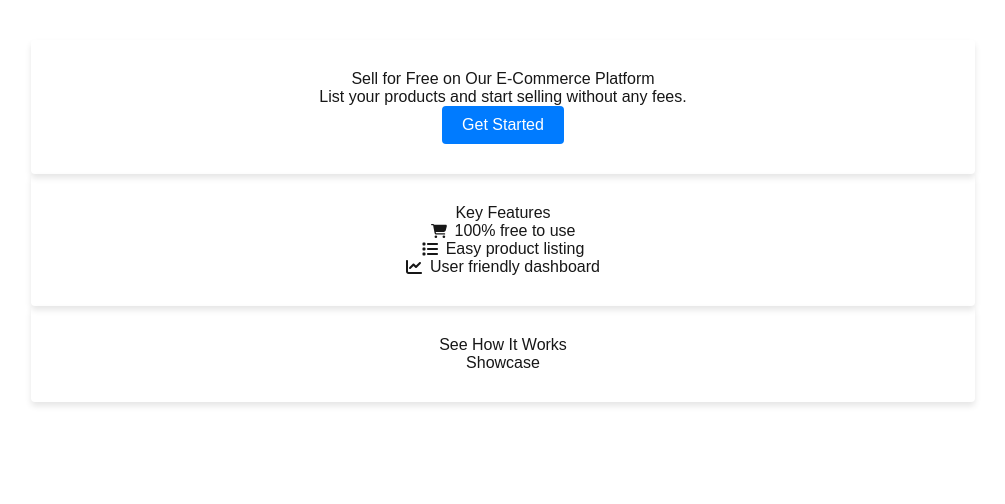
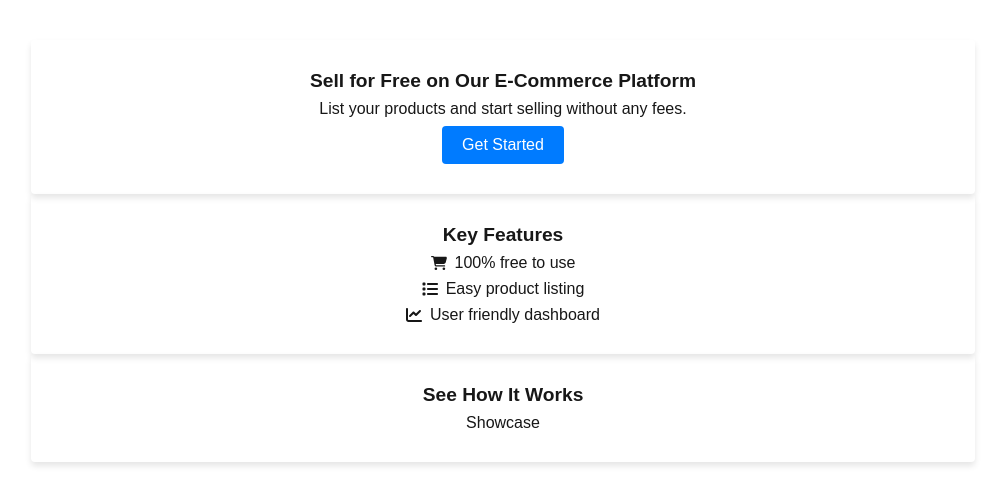
Before and after one commit to euller-regis/ofertify-frontend, a Next.js app: page / in a window 1280 px wide. Shown: the top 504 px of the page, without its empty margins (137-1142 px from the left). Built offline with nearby package versions, Linux system fonts and the light colour scheme.

Commit message:
Adjust content styles

```diff
--- a/src/app/page.js
+++ b/src/app/page.js
@@ -8,8 +8,8 @@ import { FontAwesomeIcon } from '@fortawesome/react-fontawesome'
 export default function Home() {
   return (
     <div className={styles.page}>
-      <Card>
-        <Text variant="head">
+      <Card className={styles.container}>
+          <Text variant="head_2">
             Sell for Free on Our E-Commerce Platform
           </Text>
           <Text variant="body">
@@ -17,8 +17,8 @@ export default function Home() {
           </Text>
           <Button text="Get Started" variant="primary"></Button>
       </Card>
-      <Card>
-        <Text variant="head">
+      <Card className={styles.container}>
+        <Text variant="head_2">
           Key Features
         </Text>
         <div className={styles.row}>
@@ -34,8 +34,8 @@ export default function Home() {
           <Text variant="body">User friendly dashboard</Text>
         </div>
       </Card>
-      <Card>
-        <Text variant="head">
+      <Card className={styles.container}>
+        <Text variant="head_2">
           See How It Works
         </Text>
         <Text variant="body">Showcase</Text>
--- a/src/app/page.module.css
+++ b/src/app/page.module.css
@@ -16,3 +16,10 @@
 .icon {
     width: 16px;
 }
+
+.container {
+    display: flex;
+    flex-direction: column;
+    align-items: center;
+    gap: 8px;
+}
--- a/src/components/Card/Card.js
+++ b/src/components/Card/Card.js
@@ -2,7 +2,7 @@ import styles from './Card.module.css'
 
 export const Card = (props) => {
     return (
-        <div className={styles.card}>
+        <div className={`${styles.card} ${props.className}`}>
             {props.children}
         </div>
     )
--- a/src/components/Card/Card.module.css
+++ b/src/components/Card/Card.module.css
@@ -1,9 +1,6 @@
 .card {
-    display: flex;
-    flex-direction: column;
-    align-items: center;
     border: none;
     border-radius: 4px;
     box-shadow: 0 4px 6px rgba(0, 0, 0, 0.1);
-    padding: 30px 20px
+    padding: 30px 20px;
 }
--- a/src/components/Text/Text.js
+++ b/src/components/Text/Text.js
@@ -1,7 +1,13 @@
 import styles from './Text.module.css'
 
 export function Text(props){
-    const textStyle = props.variant === 'head' ? styles.head : styles.body
+    const variants = ['body', 'head_1', 'head_2']
+    if (!variants.includes(props.variant)) {
+        throw new Error(`variant "${props.variant}" not supported!`)
+    }
+
+    const textStyle = styles[props.variant]
+
     return <span className={textStyle}>
         {props.children}
     </span>
--- a/src/components/Text/Text.module.css
+++ b/src/components/Text/Text.module.css
@@ -1,15 +1,13 @@
-.head1{
+.head_1 {
     font-size: 1.5rem;
     font-weight: bold;
-    font-family: Arial, sans-serif;
 }
 
-.head2{
-
+.head_2 {
+    font-size: 1.2rem;
+    font-weight: bold;
 }
 
-.body{
+.body {
     font-size: 1rem;
-    font-family: Arial, sans-serif;
-
 }
```
Lines whose indentation alone changed are shown as unchanged.
